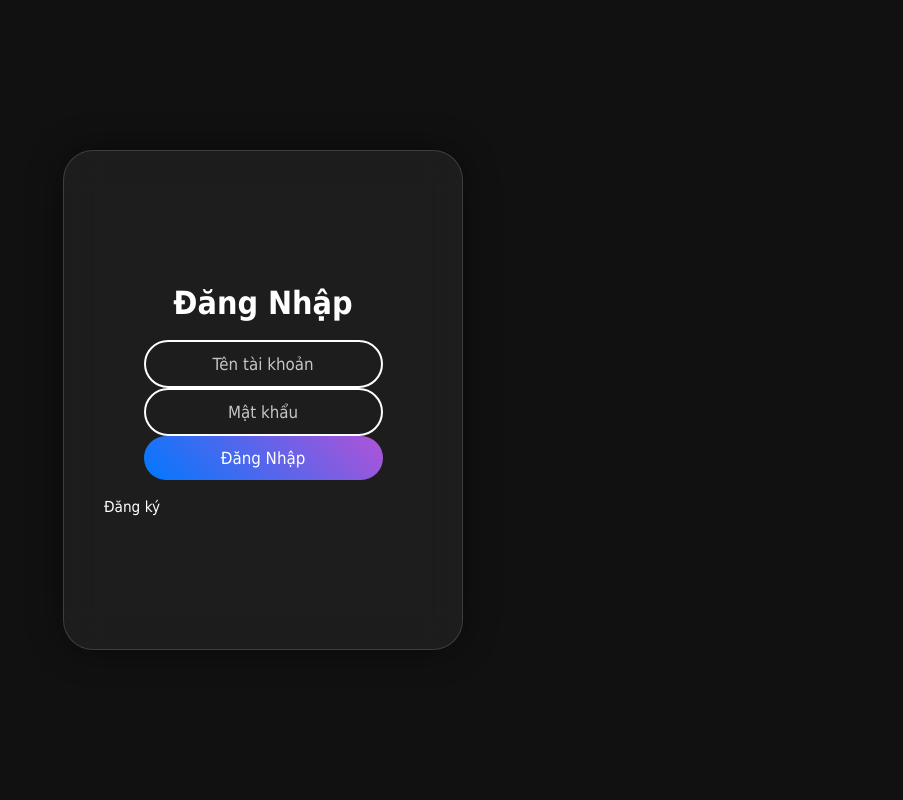
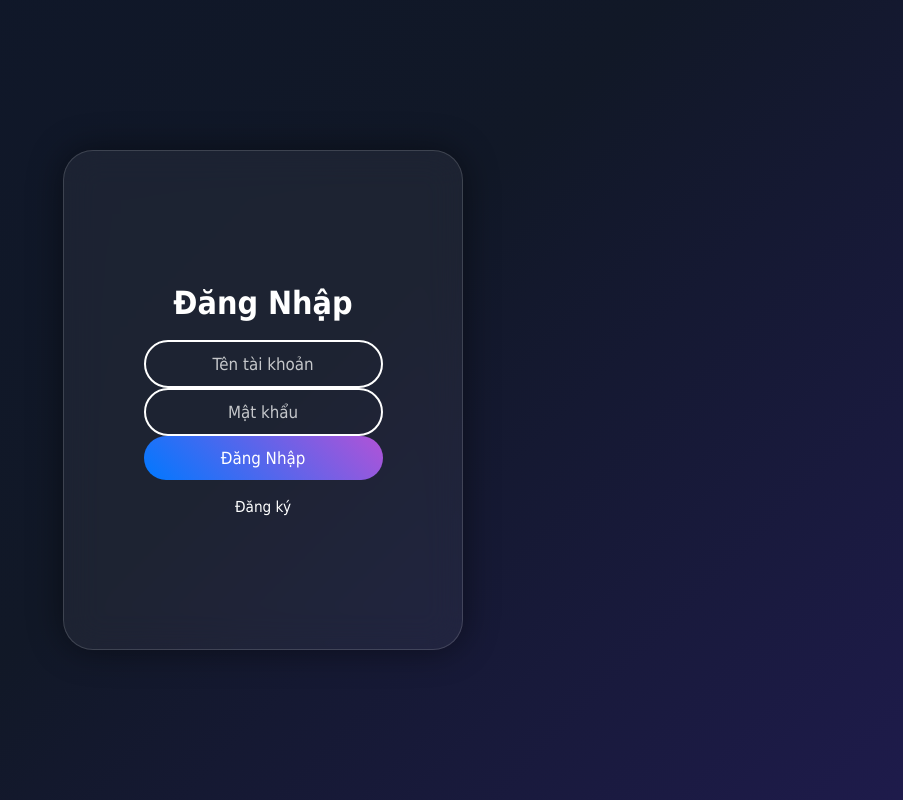
Before and after one commit to Stare-VuT/app.py, a Python web app: template templates/index.html in a window 1280 px wide. Shown: the whole page, without its empty margins (377-1280 px from the left). Run offline with Jinja, Linux system fonts and the light colour scheme; the template is opened without the code that fills it, so the values that code supplies are empty.

Commit message:
Update style.css
.

```diff
--- a/static/style.css
+++ b/static/style.css
@@ -10,7 +10,7 @@ body {
   justify-content: center;
   align-items: center;
   min-height: 100vh;
-  background: #111;
+  background: linear-gradient(135deg, #0f172a, #111827, #1e1b4b);
   overflow: hidden;
 }
 
@@ -90,7 +90,7 @@ body {
   width: 100%;
   display: flex;
   align-items: center;
-  justify-content: space-between;
+  justify-content: center;
   padding: 0 10px;
   flex-wrap: wrap;
   gap: 10px;
@@ -128,9 +128,10 @@ body {
   border: 1px solid #ff7aa8;
 }
 
-.welcome-text {
+.welcome-text,
+.role-text {
   color: #fff;
-  font-size: 1.3em;
+  font-size: 1.2em;
   font-weight: bold;
   text-align: center;
 }
```
